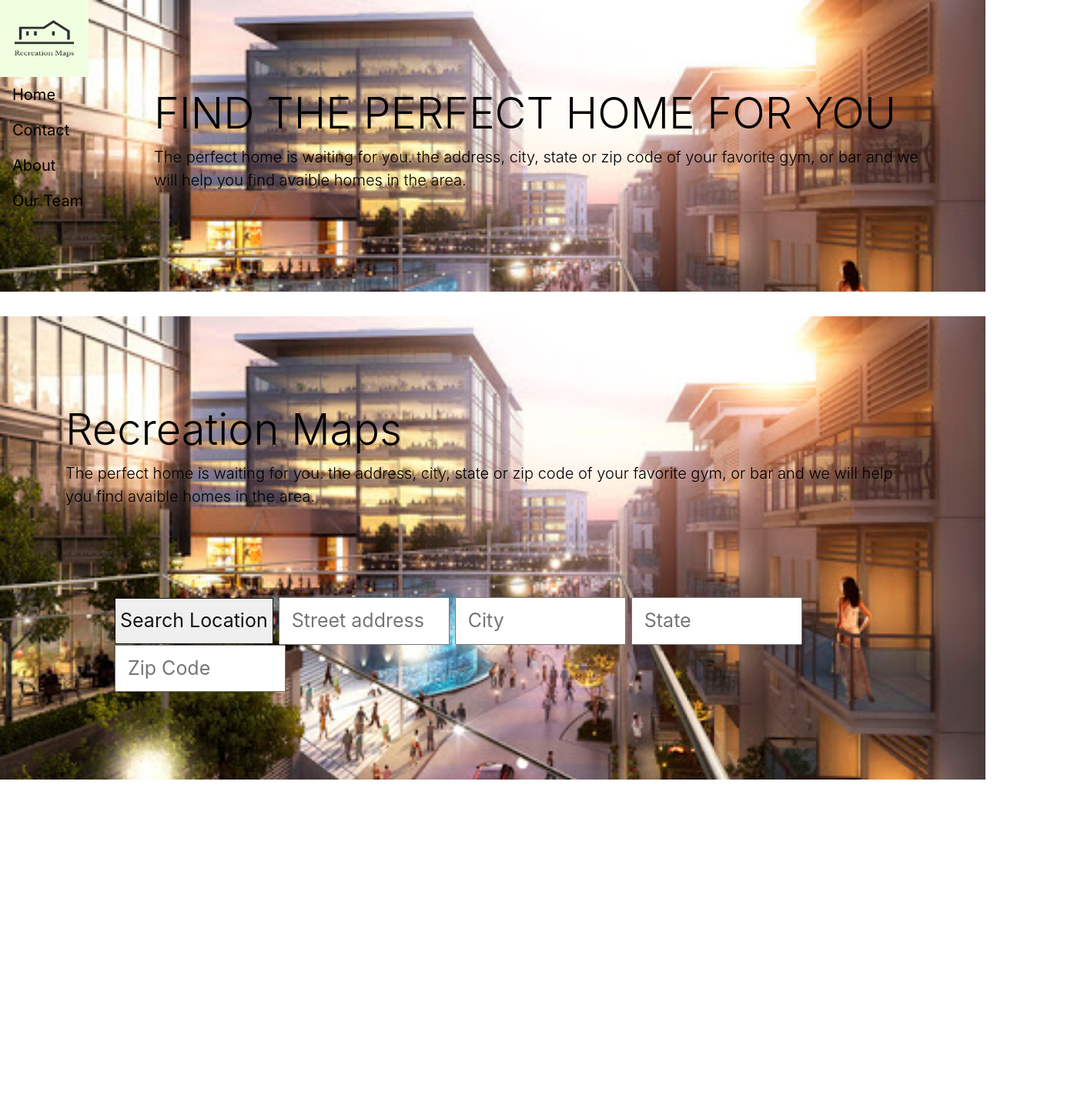
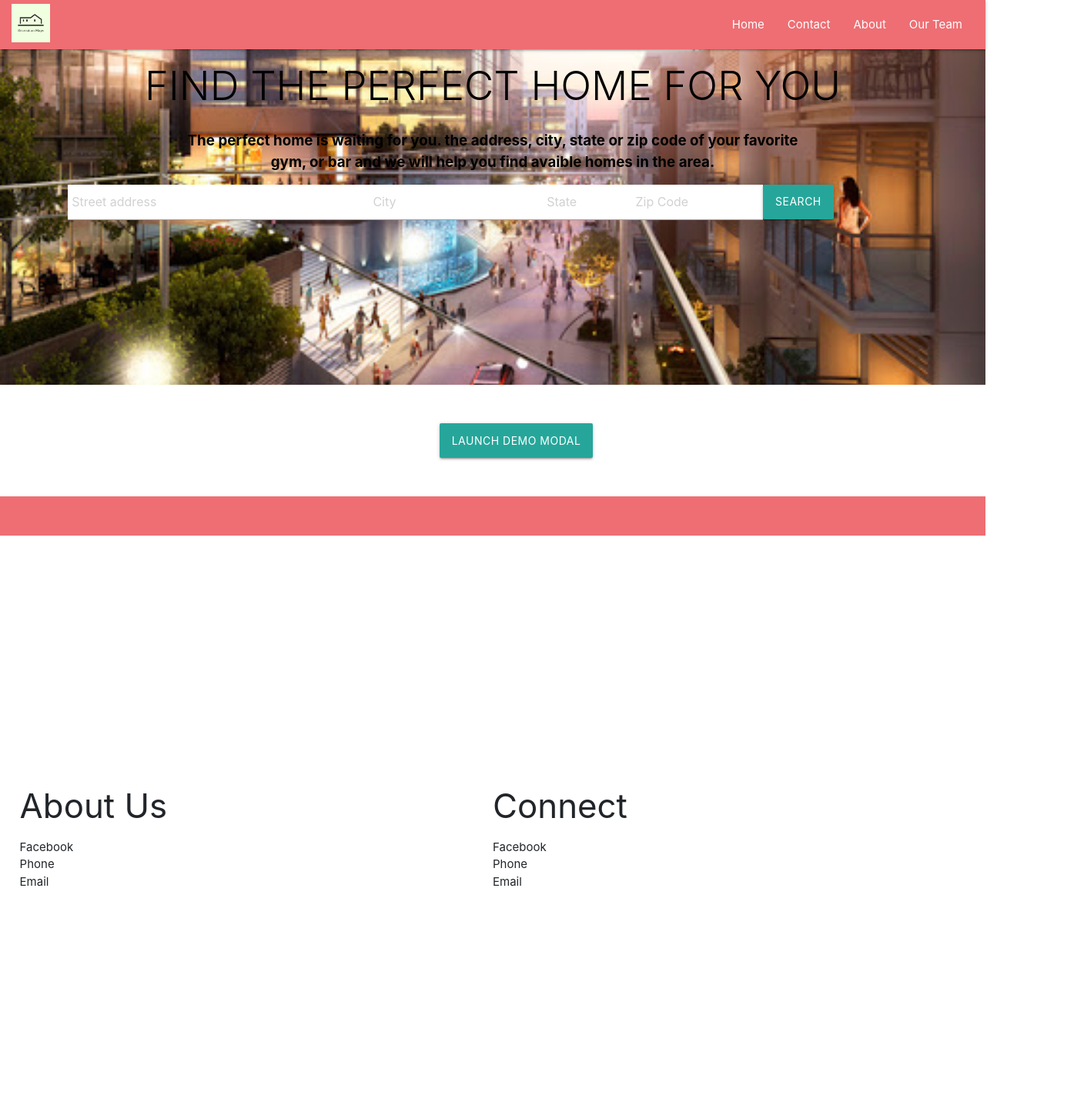
Before and after one commit to Maryamt08/GroupProject1, a plain HTML site: page index.html in a window 1280 px wide. Shown: the whole page at 77% size, 1408 px wide, since content can reach past the window. After the commit the page ends 1172 px from the top, so only its background shows below. Drawn offline with nearby package versions, Linux system fonts and the light colour scheme; some packages are replaced by stand-ins of ours.

Commit message:
still workign on the modal

```diff
--- a/index.html
+++ b/index.html
@@ -10,62 +10,62 @@
   <link rel="stylesheet" href="https://cdn.jsdelivr.net/npm/bootstrap@4.5.3/dist/css/bootstrap.min.css"
     integrity="sha384-TX8t27EcRE3e/ihU7zmQxVncDAy5uIKz4rEkgIXeMed4M0jlfIDPvg6uqKI2xXr2" crossorigin="anonymous">
   <script src="https://cdnjs.cloudflare.com/ajax/libs/jquery/3.2.1/jquery.min.js"></script>
+  <script src="https://cdn.jsdelivr.net/npm/bootstrap@4.5.3/dist/js/bootstrap.min.js"
+  integrity="sha384-w1Q4orYjBQndcko6MimVbzY0tgp4pWB4lZ7lr30WKz0vr/aWKhXdBNmNb5D92v7s" crossorigin="anonymous">
+</script>
+
+  <link rel = "stylesheet"  href = "https://fonts.googleapis.com/icon?family=Material+Icons">
+  <link rel = "stylesheet" href = "https://cdnjs.cloudflare.com/ajax/libs/materialize/1.0.0/css/materialize.min.css">
+  <script src = "https://cdnjs.cloudflare.com/ajax/libs/materialize/1.0.0/js/materialize.min.js"></script>
+</head>
+
+<body>
   <nav>
     <div class="nav-wrapper">
-      <a href="#"><img src="logo.jpg" alt="logo" height="100" width="115"></a>
-      <ul id="nav-mobile" class="left hide-on-med-and-down">
+      <div class="col s12">
+        <a href="#" class="brand-logo">
+          <img src="logo.jpg"/>
+        </a>
+        <ul id="nav-mobile" class="right hide-on-med-and-down">
           <li><a href="#">Home</a></li>
           <li><a href="#">Contact</a></li>
           <li><a href="#">About</a></li>
           <li><a href="#">Our Team</a></li>
         </ul>
       </div>
+    </div>
   </nav>
-</head>
-
-<body>
-
-
-  <div style="background-image: url('liveworkplayhome.jpg');"></div>
-
-  <!-- Webpage Header -->
-  <div class="jumbotron jumbotron-fluid">
-    <div class="container">
+  <div class="parallax-container">
+    <div class="overlay text-center">
       <h1 class="display-4">FIND THE PERFECT HOME FOR YOU</h1>
       <p class="lead">The perfect home is waiting for you. the address, city, state or zip code of your favorite gym, or
         bar and we will help you find avaible homes in the area.
       </p>
+      <div class="search-container">
+        <input type="text" id="address" placeholder="Street address">
+        <input type="text" id="city" placeholder="City">
+        <input type="text" id="state" placeholder="State">
+        <input type="text" id="zip" placeholder="Zip Code">
+        <button id="button" class="btn">Search</button>
+      </div>
+    </div>
+    <div class="parallax">
+      <img src="liveworkplayhome.jpg" class="responsive-img"></img>
     </div>
   </div>
 
+  <!-- Webpage Header -->
 
 
-
-  <div class="jumbotron jumbotron-fluid">
   <div class="container">
-      <h1 class="display-4">Recreation Maps</h1>
-      <p class="lead">The perfect home is waiting for you. the address, city, state or zip code of your favorite gym, or bar and we
-        will help you find avaible homes in the area.</p>
-  </div>
-
-
-    <!-- Webpage Header -->
+   <button type="button" class="btn btn-primary" data-toggle="modal" data-target="#exampleModal">
+  Launch demo modal
+</button>
 
 
 
 
 
-    <div class="search-container">
-      <div class="container">
-        <button id="button">Search Location</button>
-        <input type="text" id="address" placeholder="Street address">
-        <input type="text" id="city" placeholder="City">
-        <input type="text" id="state" placeholder="State">
-        <input type="text" id="zip" placeholder="Zip Code">
-      </div>
-    </div>
-
-  </div>
 
 
   <div id="map"></div>
@@ -84,28 +84,108 @@
 
 
 
-  <!-- Linked Script tags -->
 
-  <script src="https://code.jquery.com/jquery-3.5.1.slim.min.js"
-    integrity="sha384-DfXdz2htPH0lsSSs5nCTpuj/zy4C+OGpamoFVy38MVBnE+IbbVYUew+OrCXaRkfj" crossorigin="anonymous">
-  </script>
-  <script src="https://ajax.googleapis.com/ajax/libs/jquery/3.2.1/jquery.min.js"></script>
+  <div class="modal" tabindex="-1" role="dialog">
+    <div class="modal-dialog" role="document">
+      <div class="modal-content">
+        <div class="modal-header">
+          <h5 class="modal-title">Modal title</h5>
+          <button type="button" class="close" data-dismiss="modal" aria-label="Close">
+            <span aria-hidden="true">&times;</span>
+          </button>
+        </div>
+        <div class="modal-body">
+          <p>Modal body text goes here.</p>
+        </div>
+        <div class="modal-footer">
+          <button type="button" class="btn btn-primary">Save changes</button>
+          <button type="button" class="btn btn-secondary" data-dismiss="modal">Close</button>
+        </div>
+      </div>
+    </div>
+  </div>
+
+
+
+<script src="./script.js"></script>
+
+
 <script src="https://cdn.jsdelivr.net/npm/popper.js@1.16.1/dist/umd/popper.min.js"
 integrity="sha384-9/reFTGAW83EW2RDu2S0VKaIzap3H66lZH81PoYlFhbGU+6BZp6G7niu735Sk7lN" crossorigin="anonymous">
 </script>
-  <script src="https://cdn.jsdelivr.net/npm/bootstrap@4.5.3/dist/js/bootstrap.min.js"
-    integrity="sha384-w1Q4orYjBQndcko6MimVbzY0tgp4pWB4lZ7lr30WKz0vr/aWKhXdBNmNb5D92v7s" crossorigin="anonymous">
-  </script>
+
 <script>
+$(".parallax").parallax();
 function activatePlacesSearch(){
 var input = document.getElementById('address');
 var autocomplete = new google.maps.places.Autocomplete(input);
+autocomplete.addListener("place_changed", () => {
+  const place = autocomplete.getPlace();
+  if (place && place.geometry){
+
+  let address = place.formatted_address.split(",");
+  let street = address[0];
+  let city = address[1].trim();
+  let state= address[2].trim().split(" ")[0];
+  let zip = address[2].trim().split(" ")[1];
+  $("#zip").val(zip);
+  $("#state").val(state);
+  $("#city").val(city);
+  $("#address").val(street);
+  }
+
+});
+
 }
 </script>
 <script async defer src="https://maps.googleapis.com/maps/api/js?key=AIzaSyDA8Vir0kbeFAHcIPLq6B_VvfMkozpnVtM&libraries=places&callback=activatePlacesSearch"
 type="text/javascript"></script>
 
-  <script src="./script.js"></script>
+
+
+  </div>
+
+  <div class='dl-footer'> <div class="dl-footer-content">
+    <h3>About Us</h3>
+  <ul>
+    <li>Facebook</li>
+    <li>Phone</li>
+    <li>Email</li>
+  </ul>
+</div>
+<div class="dl-footer-content">
+
+ <h3>Connect</h3>
+  <ul>
+    <li>Facebook</li>
+    <li>Phone</li>
+    <li>Email</li>
+  </ul>
+</div>
+
+  </div>
+
+
+
+
+
+
+  <!-- Linked Script tags
+    <script src="https://ajax.googleapis.com/ajax/libs/jquery/3.2.1/jquery.min.js"></script>
+
+      <script src="https://code.jquery.com/jquery-3.5.1.slim.min.js"
+    integrity="sha384-DfXdz2htPH0lsSSs5nCTpuj/zy4C+OGpamoFVy38MVBnE+IbbVYUew+OrCXaRkfj" crossorigin="anonymous">
+  </script>
+  -->
+
+
+
+
+
+
+
+
+
 
 </body>
 
--- a/script.js
+++ b/script.js
@@ -1,7 +1,19 @@
 $(document).ready(function () {
 
 
+    const API_KEY = "AIzaSyBsK6ftRatc2anAUk0KLTWAehPJlklUeC8";
+
+    $("#address").on("change", function(){
+        let full_address = $(this).val();
+        _log(full_address);
+    });
+
+
     $("#button").on("click", function () {
+
+
+
+
 
         var address = $("#address").val();
         var city = $("#city").val();
@@ -22,7 +34,7 @@ $(document).ready(function () {
 
         function renderResults(){
         //ajax request for the geocode(longitude and latitude) to be input to the google maps and zomato
-        var geocode = "https://maps.googleapis.com/maps/api/geocode/json?address=" + address + city + state + zip + "&key=AIzaSyBsK6ftRatc2anAUk0KLTWAehPJlklUeC8"
+        var geocode = `https://maps.googleapis.com/maps/api/geocode/json?address=${address},${city},${state},${zip}&key=${API_KEY}`;
 
         $.ajax({
             method: "GET",
@@ -128,3 +140,7 @@ $(document).ready(function () {
 
     });
 });
+
+function _log(s){
+    console.log(s);
+}
--- a/style.css
+++ b/style.css
@@ -1,29 +1,44 @@
 .jumbotron {
     text-align: center;
-    background-image: url("liveworkplayhome.jpg");
-    background-repeat: no-repeat;
+    /* background-repeat: no-repeat;
     background-size: cover;
+    background-image: url(liveworkplayhome.jpg); */
+    box-shadow: inset 0 -19px 0 28px rgba(0,0,0,0.15);
 }
 
+nav {
+    position:fixed !important;
+}
 .display-4{
     color:black;
 }
 
 .lead{
     color: black;
+    font-weight:700 !important;
+    width:65% !important;
+    margin-left:auto;
+    margin-right:auto;
 }
 
-.nav-wrapper{
-    display: inline;
-    float: left;
+.brand-logo {
+    line-height: 56px;
 }
 
-ul {
+.brand-logo img {
+    height: 50px;
+}
+
+#testView {
+
+}
+
+/* ul {
     list-style-type: none;
     margin: 0;
     padding: 0;
     width: 200px;
-  }
+  }  */
 
   li a {
     display: block;
@@ -66,16 +81,22 @@ ul {
 
 }
 
-.search-container{
-    width:110%
+.search-container {
+    /* width: 58%; */
+
+    margin-left: auto;
+    margin-right: auto;
+    display: inline-flex;
 }
 
 .container{
-    width: 33.33%;
     padding: 50px;
     text-align: left;
     font-size: 25px;
-    color: white;
+}
+
+.parallax-container {
+    padding-top:3%;
 }
 
 body::before {
@@ -89,9 +110,11 @@ body::before {
 
 
 input[type="text"]{
-    width: 20%;
-    padding: 10px 15px;
-    margin: 0px;
+    width: 20% !important;
+    padding-left:5px !important;
+    margin-left:3px;
+    margin: 0px !important;
+    background: white !important
 }
 
 
@@ -102,3 +125,43 @@ button{
     font-size: 16px;
     height: 60px;
   }
+
+  .btn {
+      height:3rem!important;
+  }
+
+  #address {
+      width:35% !important;
+  }
+#state{
+    width:10% !important;
+}
+
+#zip{
+    width:15% !important;
+}
+
+
+
+.dl-footer {
+    background-color:#ee6e73;
+
+    width: 100%;
+    padding: 2%;
+    position:static;
+    bottom:0;
+
+}
+
+.dl-footer-content {
+
+ width:50%;
+ float:left
+}
+
+
+.dl-footer-left{
+    width:50%;
+
+
+}
```
Lines whose indentation alone changed are shown as unchanged.
